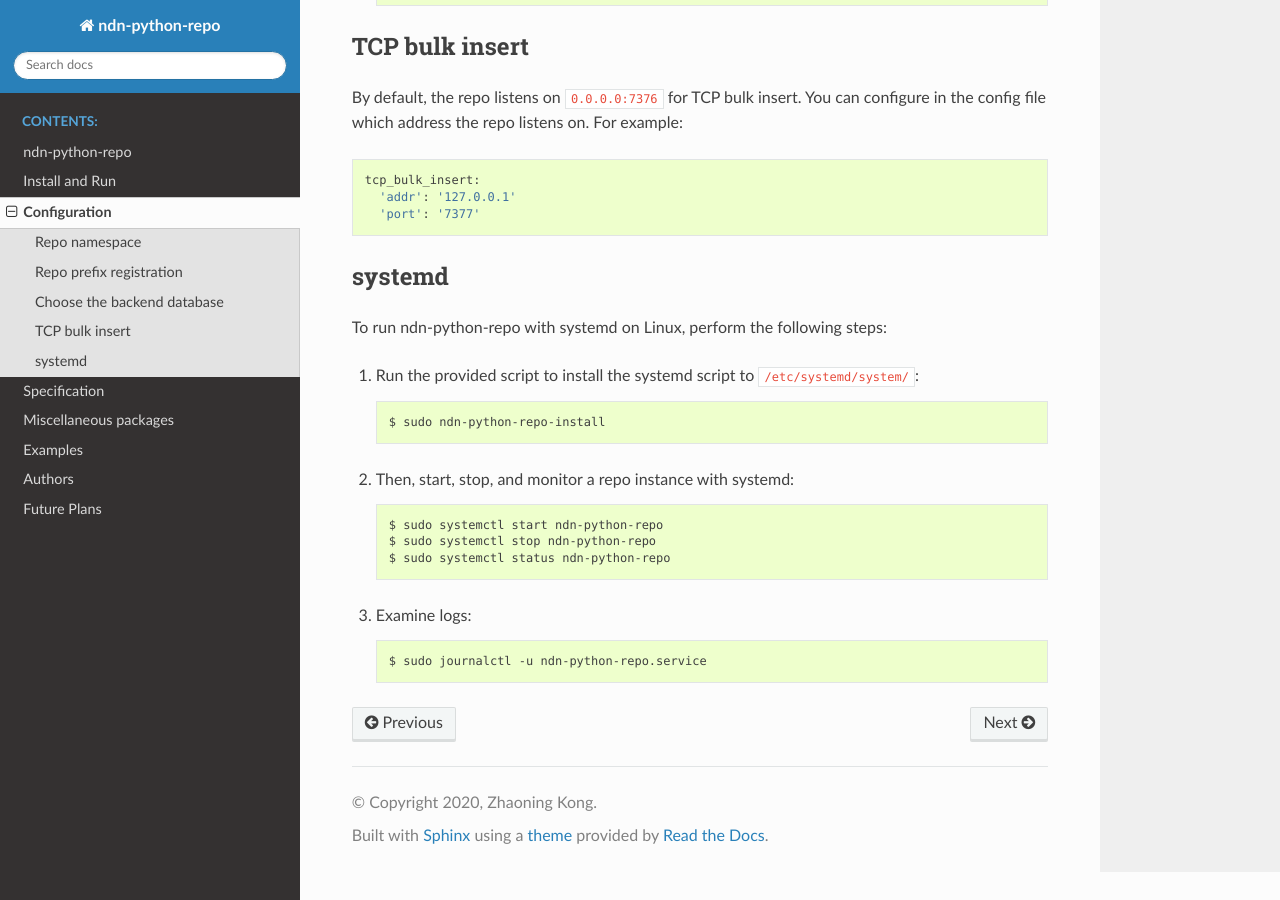
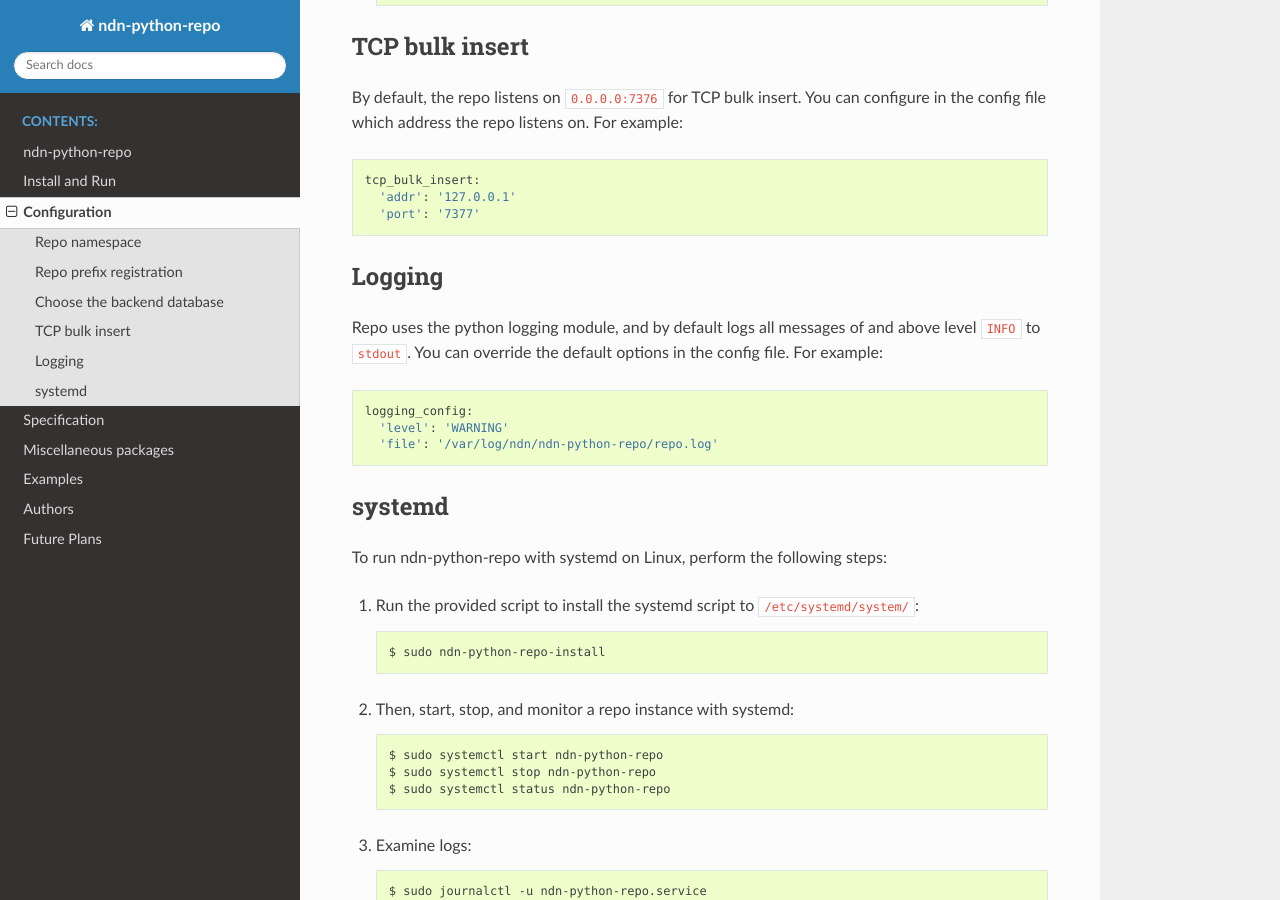
Before and after one commit to UCLA-IRL/ndn-python-repo, a Sphinx documentation site: the page built from docs/src/configuration.rst, in a window 1280 px wide and 900 px high, scrolled down 1607 px. Built offline with Sphinx 7.4.7 and the Read the Docs theme 2.0.0, drawn with Linux system fonts in a browser that asks for light colours.

Commit message:
docs: add logging config

```diff
--- a/docs/src/configuration.rst
+++ b/docs/src/configuration.rst
@@ -72,12 +72,25 @@ To use non-default databases, perform the following steps:
 
 TCP bulk insert
 ---------------
+
 By default, the repo listens on ``0.0.0.0:7376`` for TCP bulk insert.
 You can configure in the config file which address the repo listens on. For example::
 
     tcp_bulk_insert:
       'addr': '127.0.0.1'
       'port': '7377'
+
+
+Logging
+-------
+
+Repo uses the python logging module, and by default logs all messages of and above
+level ``INFO`` to ``stdout``.
+You can override the default options in the config file. For example::
+
+    logging_config:
+      'level': 'WARNING'
+      'file': '/var/log/ndn/ndn-python-repo/repo.log'
 
 
 systemd
```
